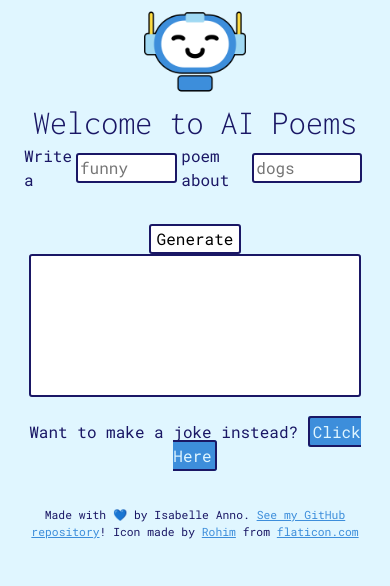
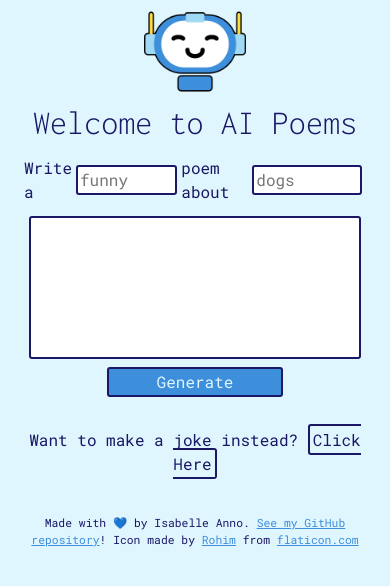
Before and after one commit to isabelleanno/ai-poems, a React (Create React App) app: page / in a window 390 px wide. Shown: the top 586 px of the page. Built offline with nearby package versions, Linux system fonts and the light colour scheme.

Commit message:
Changed mobile layout.style

```diff
--- a/src/App.css
+++ b/src/App.css
@@ -64,7 +64,9 @@ div.row {
 #welcome {
   display: inline;
 }
-
+.prompt {
+  margin-bottom: 1.5rem;
+}
 .t1,
 button,
 input {
@@ -111,14 +113,15 @@ a:hover {
 }
 a#jokes {
   border: 2px solid #1a1765;
+  color: #1a1765;
   padding: 3px;
   border-radius: 3px;
-  background-color: #3d8edb;
-  color: rgb(224, 246, 255);
+  background-color: rgb(224, 246, 255);
   text-decoration: none;
 }
 a#jokes:hover {
-  background-color: #1f609c;
+  background-color: #3d8edb;
+  color: rgb(224, 246, 255);
 }
 button#jokes > a {
   color: rgb(224, 246, 255);
@@ -173,6 +176,9 @@ button#jokes > a:hover {
   img#bg-top {
     display: none;
   }
+  .prompt {
+    margin: 0.75rem 0;
+  }
   input#adjective {
     width: 12vh;
   }
@@ -186,11 +192,13 @@ button#jokes > a:hover {
     display: flex;
     justify-content: center;
   }
-  #mobile-btn button:hover {
+  #mobile-btn button {
     background-color: #3d8edb;
     color: rgb(224, 246, 255);
   }
-
+  #mobile-btn button:hover {
+    background-color: #1c5f9e;
+  }
   #logo {
     margin: 0;
   }
--- a/src/App.js
+++ b/src/App.js
@@ -47,7 +47,7 @@ function App() {
             />
           </div>
 
-          <div className="col-xs-12 col-sm-12 col-md-10 col-lg-10 col-xl-10 d-flex mb-4 justify-content-center align-items-center">
+          <div className="col-xs-12 col-sm-12 col-md-10 col-lg-10 col-xl-10 d-flex justify-content-center align-items-center prompt">
             <p className="d-inline m-0">Write a</p>
             <input
               type="text"
@@ -66,9 +66,7 @@ function App() {
               Generate
             </button>
           </div>
-          <div className="mt-2" id="mobile-btn">
-            <button onClick={purifyResponse}>Generate</button>
-          </div>
+
           <div
             className="col-xs-12 col-sm-12 col-md-10 col-lg-10 col-xl-10 p-0 text-center d-flex flex-column mb-2 justify-content-center t1"
             id="response"
@@ -87,7 +85,11 @@ function App() {
             </div>
             <p className="m-0" id="answer"></p>
           </div>
-
+          <div className="mb-3" id="mobile-btn">
+            <button onClick={purifyResponse} className="px-5">
+              Generate
+            </button>
+          </div>
           <div className="col-xs-12 col-sm-12 col-md-10 col-lg-10 col-xl-10 joke">
             <p className="text-center">
               Want to make a joke instead?{" "}
```
